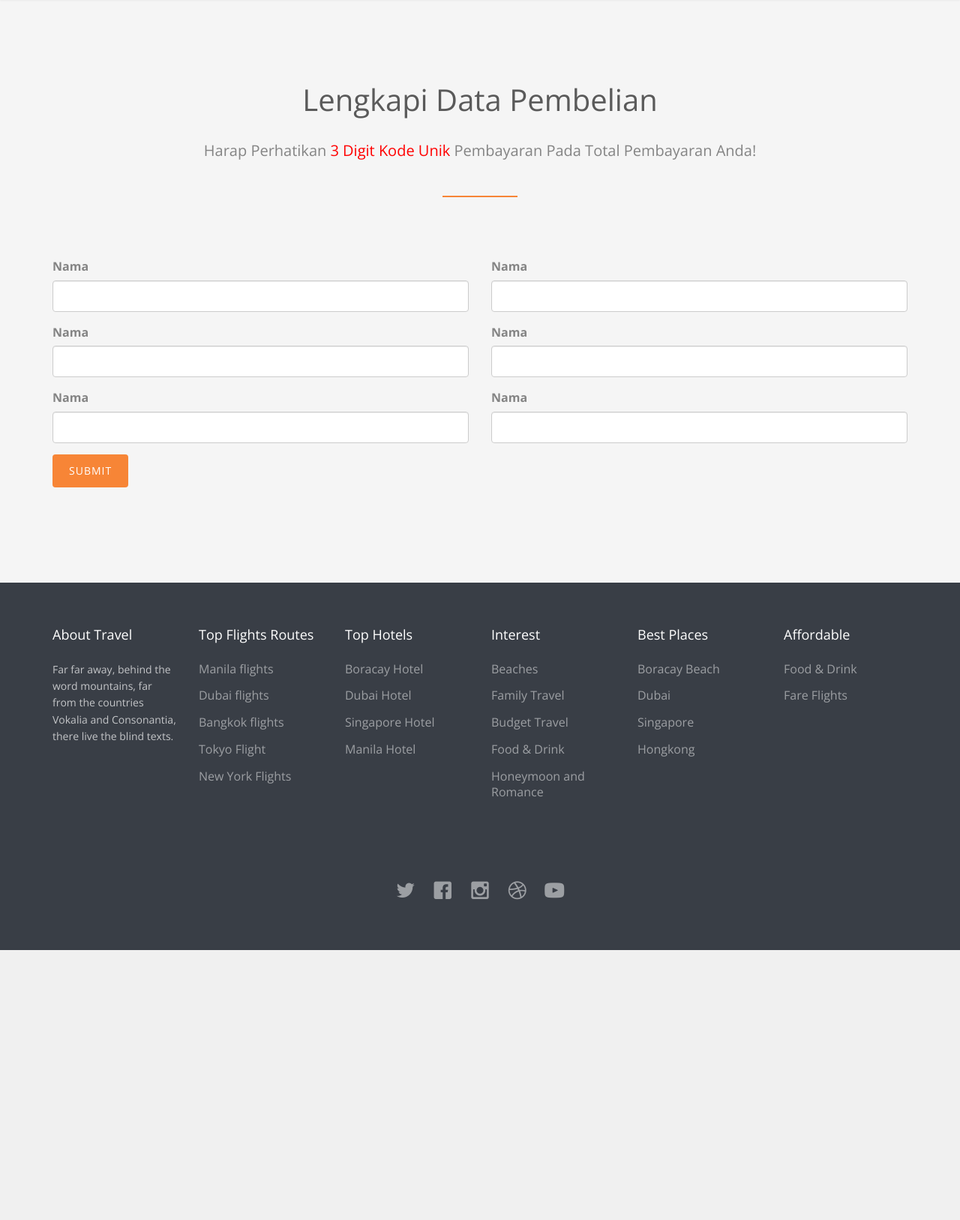
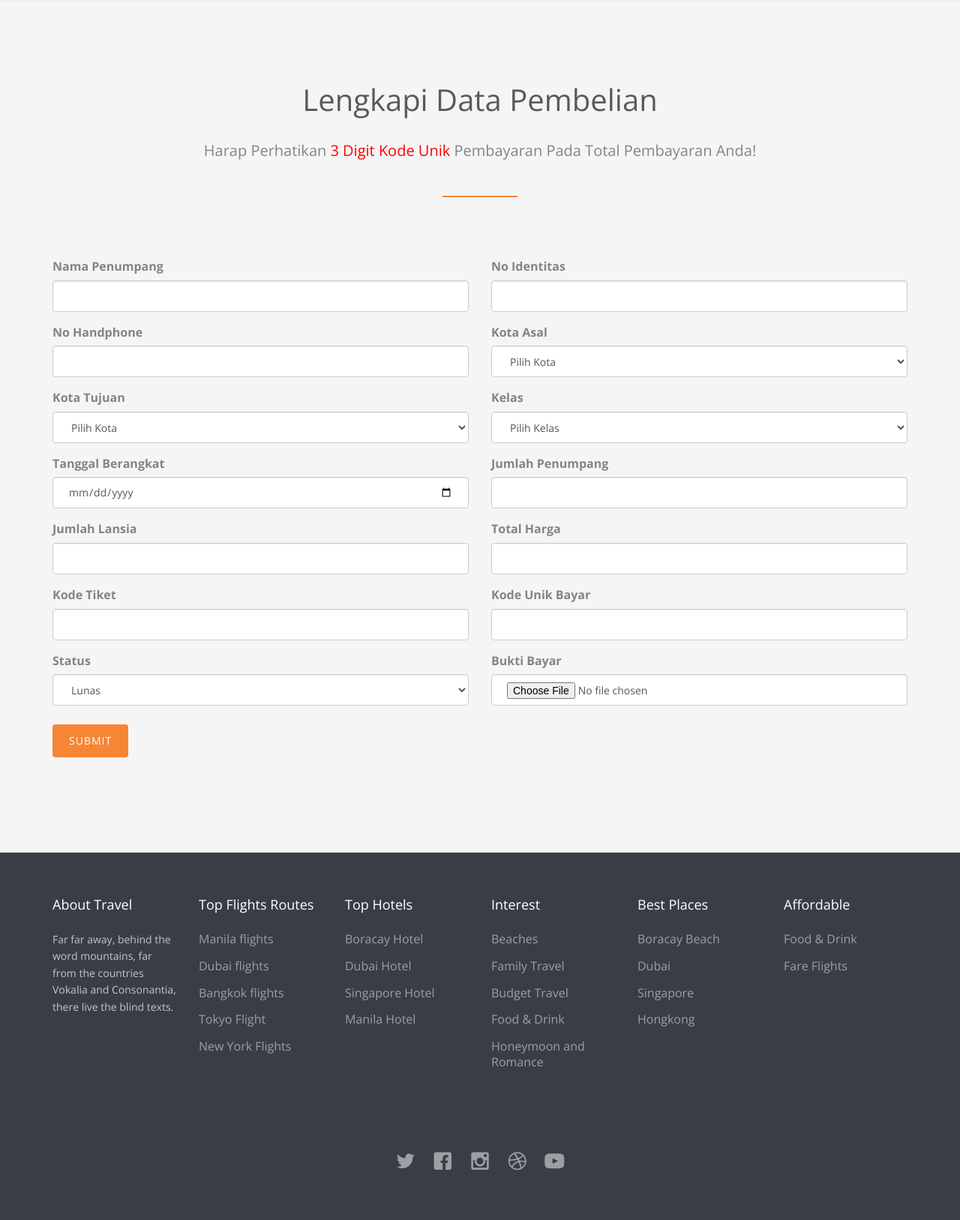
Before and after one commit to fhebriantz/tokoonline, a PHP site: page /checkout.php?nama=1 in a window 1280 px wide. Shown: the part 97-1724 px from the top of the page at 75% size. Before the commit the page ends 1364 px from the top, so only its background shows below. Run offline with PHP 8.4, Linux system fonts and the light colour scheme; data that the repository does not hold is empty; some web fonts are replaced.

Commit message:
Checkout

```diff
--- a/checkout.php
+++ b/checkout.php
@@ -24,7 +24,8 @@ $id_kelas = $_GET['id_kelas'];
         <div id="fh5co-page">
             <?php include 'navbar.php'; ?>
             <div id="fh5co-tours" class="fh5co-section-gray">
-                    <div class="container"><div class="row">
+                <div class="container">
+                    <div class="row">
                         <div class="col-md-8 col-md-offset-2 text-center heading-section animate-box">
                             <h3>Lengkapi Data Pembelian</h3>
                             <p>Harap Perhatikan <span style="color:red">3 Digit Kode Unik</span> Pembayaran Pada Total Pembayaran Anda!</p>
@@ -35,36 +36,107 @@ $id_kelas = $_GET['id_kelas'];
                             <div class="col-sm-12">
                                 <div class="row">
                                     <div class="col-sm-6 form-group">
-                                        <label>Nama</label>
-                                        <input type="text" name="nama" class="form-control">
+                                        <label>Nama Penumpang</label>
+                                        <input type="text" class="form-control" name="nama">
                                     </div>
                                     <div class="col-sm-6 form-group">
-                                        <label>Nama</label>
-                                        <input type="text" name="nama" class="form-control">
+                                        <label>No Identitas</label>
+                                        <input type="number" class="form-control" name="no_identitas">
                                     </div>
                                 </div>
                             </div>
                             <div class="col-sm-12">
                                 <div class="row">
                                     <div class="col-sm-6 form-group">
-                                        <label>Nama</label>
-                                        <input type="text" name="nama" class="form-control">
+                                        <label>No Handphone</label>
+                                        <input type="text" class="form-control" name="no_hp">
                                     </div>
                                     <div class="col-sm-6 form-group">
-                                        <label>Nama</label>
-                                        <input type="text" name="nama" class="form-control">
+                                        <label>Kota Asal</label>
+                                        <select class="form-control" name="id_kota_asal">
+                                            <option value="">Pilih Kota</option>
+                                            <?php foreach ($datakota as $key => $value) : ?>
+                                                <option value="<?php echo $value["id"] ?>"><?php echo $value["nama_kota"] ?></option>
+                                            <?php endforeach ?>
+
+                                        </select>
                                     </div>
                                 </div>
                             </div>
                             <div class="col-sm-12">
                                 <div class="row">
                                     <div class="col-sm-6 form-group">
-                                        <label>Nama</label>
-                                        <input type="text" name="nama" class="form-control">
+                                        <label>Kota Tujuan</label>
+                                        <select class="form-control" name="id_kota_tujuan">
+                                            <option value="">Pilih Kota</option>
+                                            <?php foreach ($datakota as $key => $value) : ?>
+                                                <option value="<?php echo $value["id"] ?>"><?php echo $value["nama_kota"] ?></option>
+                                            <?php endforeach ?>
+
+                                        </select>
                                     </div>
                                     <div class="col-sm-6 form-group">
-                                        <label>Nama</label>
-                                        <input type="text" name="nama" class="form-control">
+                                        <label>Kelas</label>
+                                        <select class="form-control" name="id_kelas">
+                                            <option value="">Pilih Kelas</option>
+                                            <?php foreach ($datakelas as $key => $value) : ?>
+                                                <option value="<?php echo $value["id"] ?>"><?php echo $value["nama_kelas"] ?></option>
+                                            <?php endforeach ?>
+
+                                        </select>
+                                    </div>
+                                </div>
+                            </div>
+                            <div class="col-sm-12">
+                                <div class="row">
+                                    <div class="col-sm-6 form-group">
+                                        <label>Tanggal Berangkat</label>
+                                        <input type="date" class="form-control" name="tanggal_berangkat">
+                                    </div>
+                                    <div class="col-sm-6 form-group">
+                                        <label>Jumlah Penumpang</label>
+                                        <input type="number" class="form-control" name="jumlah_penumpang">
+                                    </div>
+                                </div>
+                            </div>
+                            <div class="col-sm-12">
+                                <div class="row">
+                                    <div class="col-sm-6 form-group">
+                                        <label>Jumlah Lansia</label>
+                                        <input type="number" class="form-control" name="jumlah_lansia">
+                                    </div>
+                                    <div class="col-sm-6 form-group">
+                                        <label>Total Harga</label>
+                                        <input type="number" class="form-control" name="total_harga">
+                                    </div>
+                                </div>
+                            </div>
+                            <div class="col-sm-12">
+                                <div class="row">
+                                    <div class="col-sm-6 form-group">
+                                        <label>Kode Tiket</label>
+                                        <input type="text" class="form-control" name="kode_tiket">
+                                    </div>
+                                    <div class="col-sm-6 form-group">
+                                        <label>Kode Unik Bayar</label>
+                                        <input type="text" class="form-control" name="kode_unik_bayar">
+                                    </div>
+                                </div>
+                            </div>
+                            <div class="col-sm-12">
+                                <div class="row">
+                                    <div class="col-sm-6 form-group">
+                                        <label>Status</label>
+                                        <select name="status" class="form-control">
+                                            <option value="lunas">Lunas</option>
+                                            <option value="pending">Pending</option>
+                                        </select>
+                                    </div>
+                                    <div class="col-sm-6 form-group">
+                                        <label>Bukti Bayar</label>
+                                        <div style="margin-bottom: 10px;">
+                                            <input type="file" class="form-control" name="bukti_bayar">
+                                        </div>
                                     </div>
                                 </div>
                             </div>
```
Lines whose indentation alone changed are shown as unchanged.
